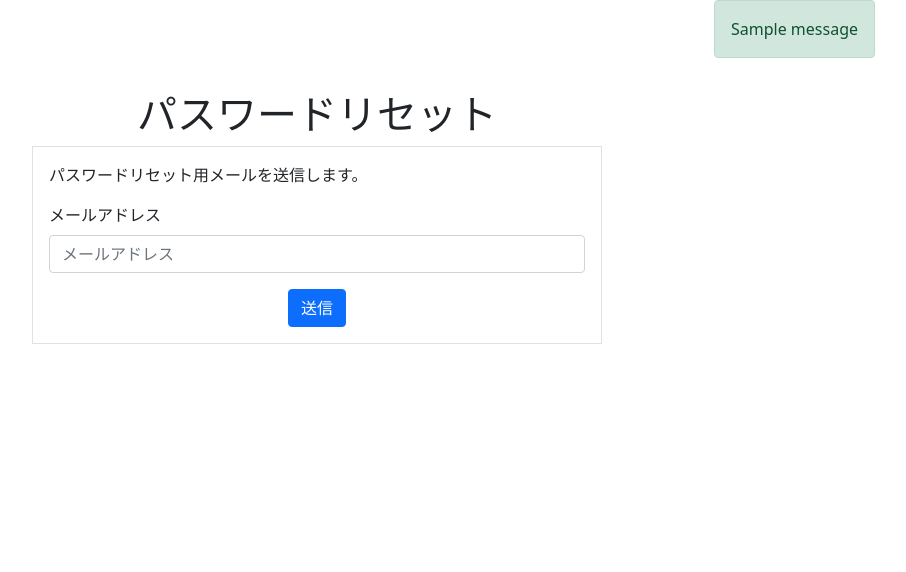
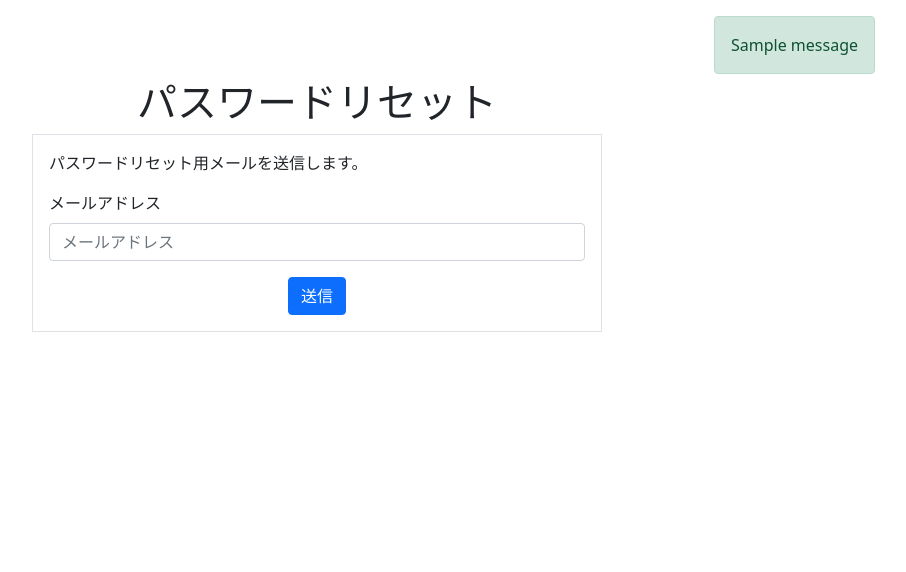
Before and after one commit to rufiyaaaa/rankmaker, a Django app: page /accounts/password/reset/ in a window 1280 px wide. Shown: the part 56-628 px from the top of the page, without its empty margins (323-1229 px from the left). Run offline with Django 3.2, Linux system fonts and the light colour scheme; tables that the repository leaves empty hold one stand-in row (values such as "Sample post"); one stand-in notice (Sample message) is shown; parts of the project's set-up code (start-up, migrations or seed data) failed here and were passed over; some libraries are stand-ins or nearby versions.

Commit message:
画像追加・HTML修正

```diff
--- a/multi/templates/multi/base.html
+++ b/multi/templates/multi/base.html
@@ -84,13 +84,13 @@
     </nav>
 
 
-    <div class="container">
+    <div class="container mt-3">
         {% block header %}{% endblock %}
         {% if messages %}
-        <ul class="clearfix" style="list-style: none;">
+        <ul class="clearfix mb-1" style="list-style: none;">
             {% for message in messages %}
 
-            <li {% if message.tags %} class="float-md-end w-md-50 {{ message.tags }}" {% endif %}>
+            <li {% if message.tags %} class="float-md-end w-md-50 mb-0 {{ message.tags }}" {% endif %}>
                 {{ message }}
             </li>
             {% endfor %}
```
Also changed, not shown: static/assets/img/topimage.png.
